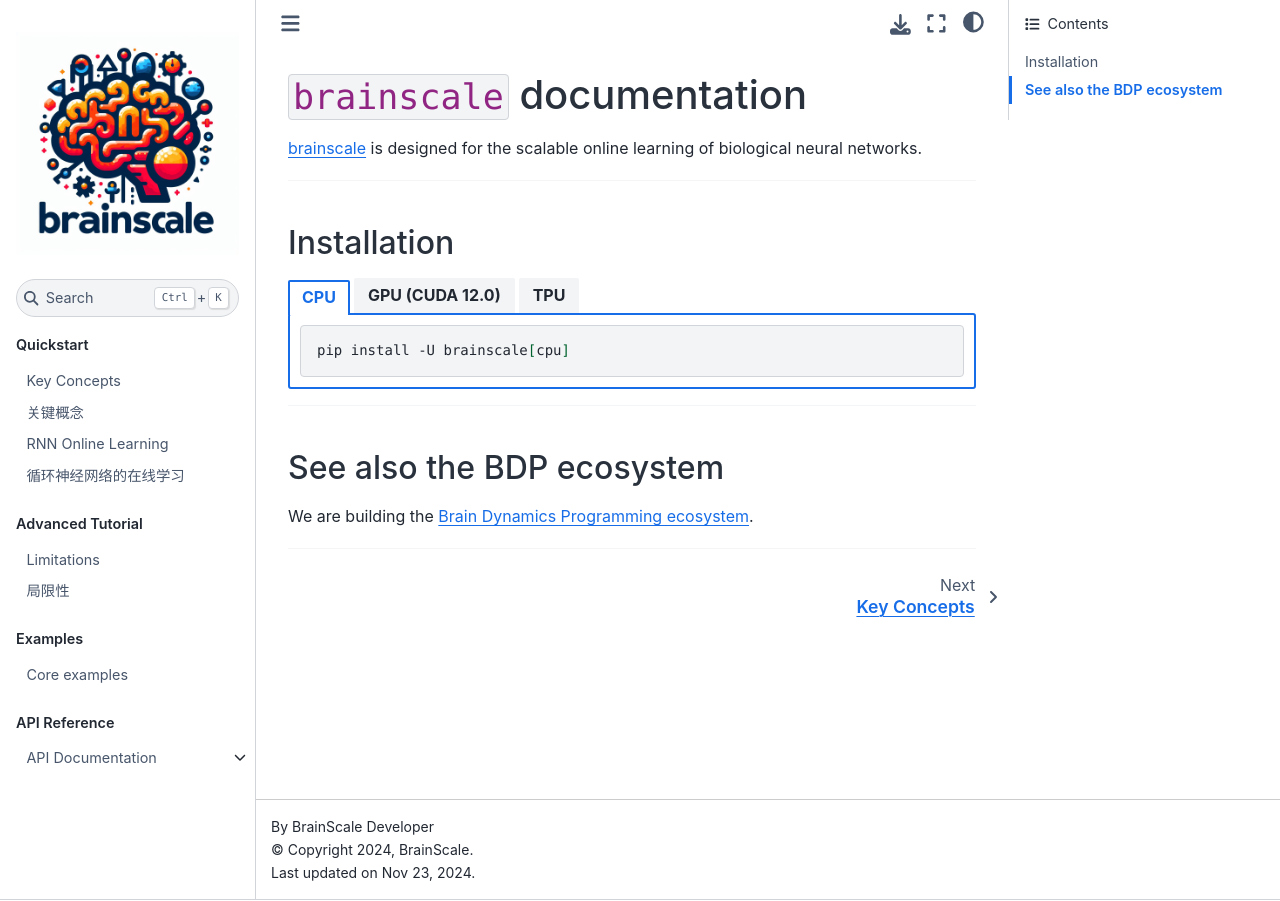
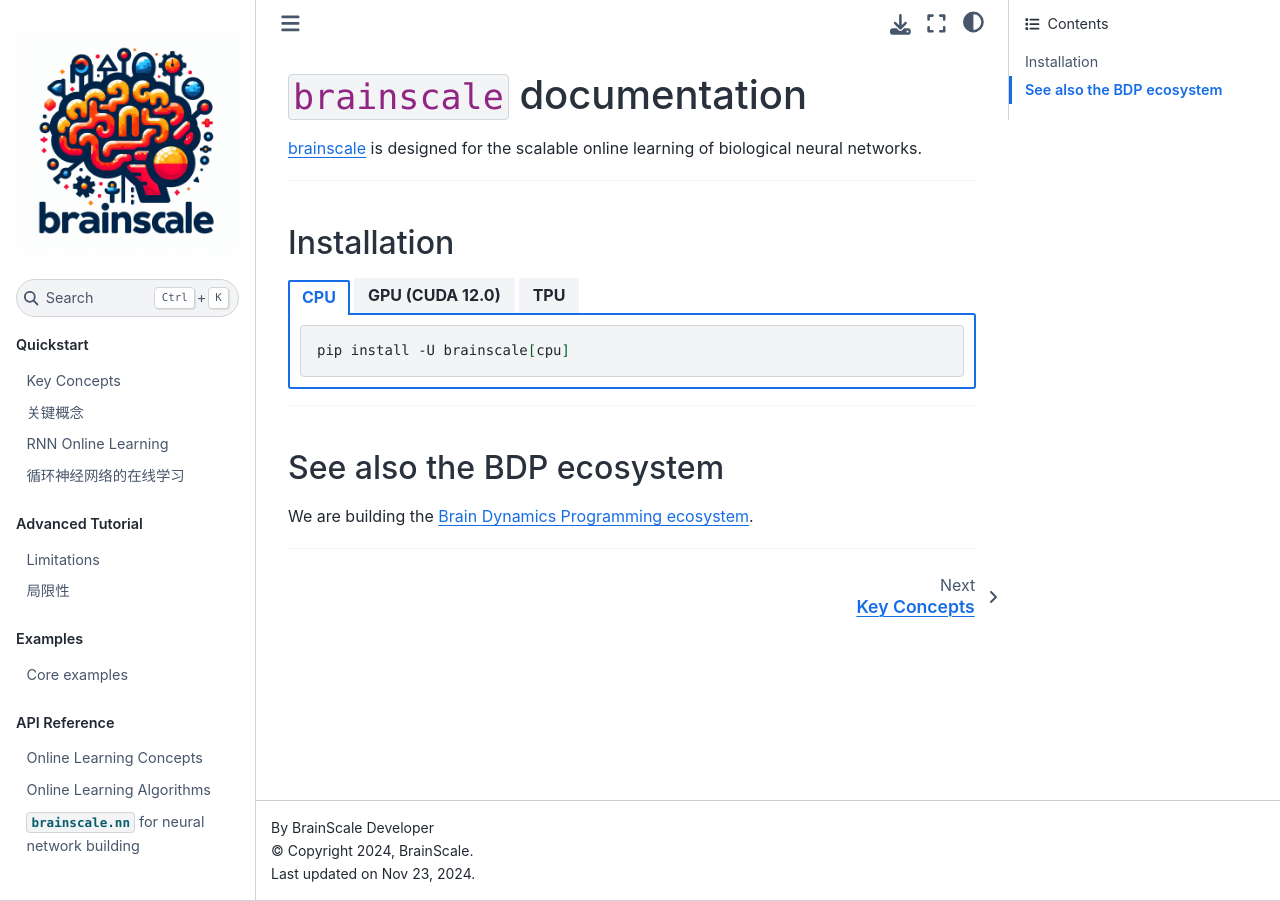
Before and after one commit to chaobrain/brainscale, a Sphinx documentation site: the page built from docs/index.rst, in a window 1280 px wide. Built offline with Sphinx 7.4.7 and the Sphinx Book theme 1.1.4, drawn with Linux system fonts in a browser that asks for light colours; pages that are not in the unit, such as notebooks, are missing from menus.

Commit message:
update docs

```diff
--- a/docs/apis/algorithms.rst
+++ b/docs/apis/algorithms.rst
@@ -14,7 +14,7 @@
    :template: classtemplate.rst
 
     ETraceAlgorithm
-    FakedETraceAlgorithm
+    DiagTruncatedAlgorithm
     DiagIODimAlgorithm
     DiagParamDimAlgorithm
     DiagHybridDimAlgorithm
--- a/docs/index.rst
+++ b/docs/index.rst
@@ -97,4 +97,6 @@
    :caption: API Reference
 
    changelog.md
-   api.rst
+   apis/concepts.rst
+   apis/algorithms.rst
+   apis/nn.rst
```
Also changed, not shown: README.md (+1 -9 lines), docs/apis/concepts.rst (+14 -5 lines).
